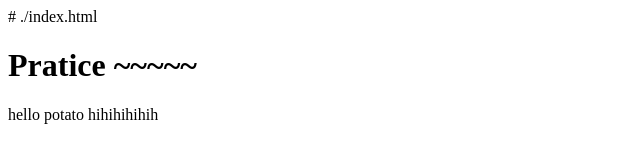
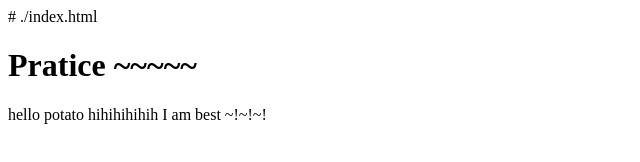
Before and after one commit to lim-jeongmin/git-cicd-test, a plain HTML site: page index.html in a window 1280 px wide. Shown: the full height of the page, 0-640 px from the left. Drawn offline with Linux system fonts and the light colour scheme.

Commit message:
update file

```diff
--- a/index.html
+++ b/index.html
@@ -4,3 +4,4 @@
 hello
 potato
 hihihihihih
+I am best ~!~!~!
```
Also changed, not shown: 1 other file.
